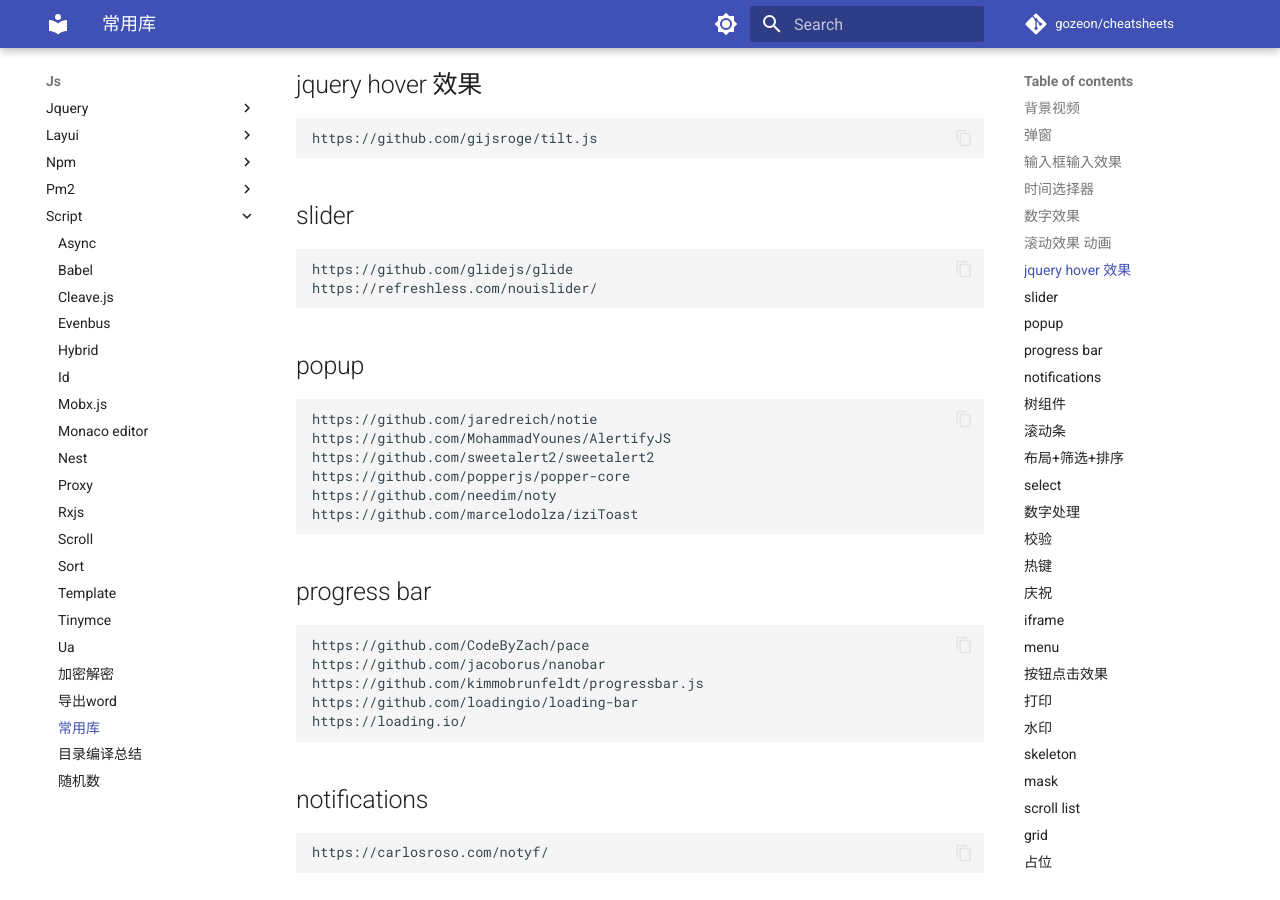
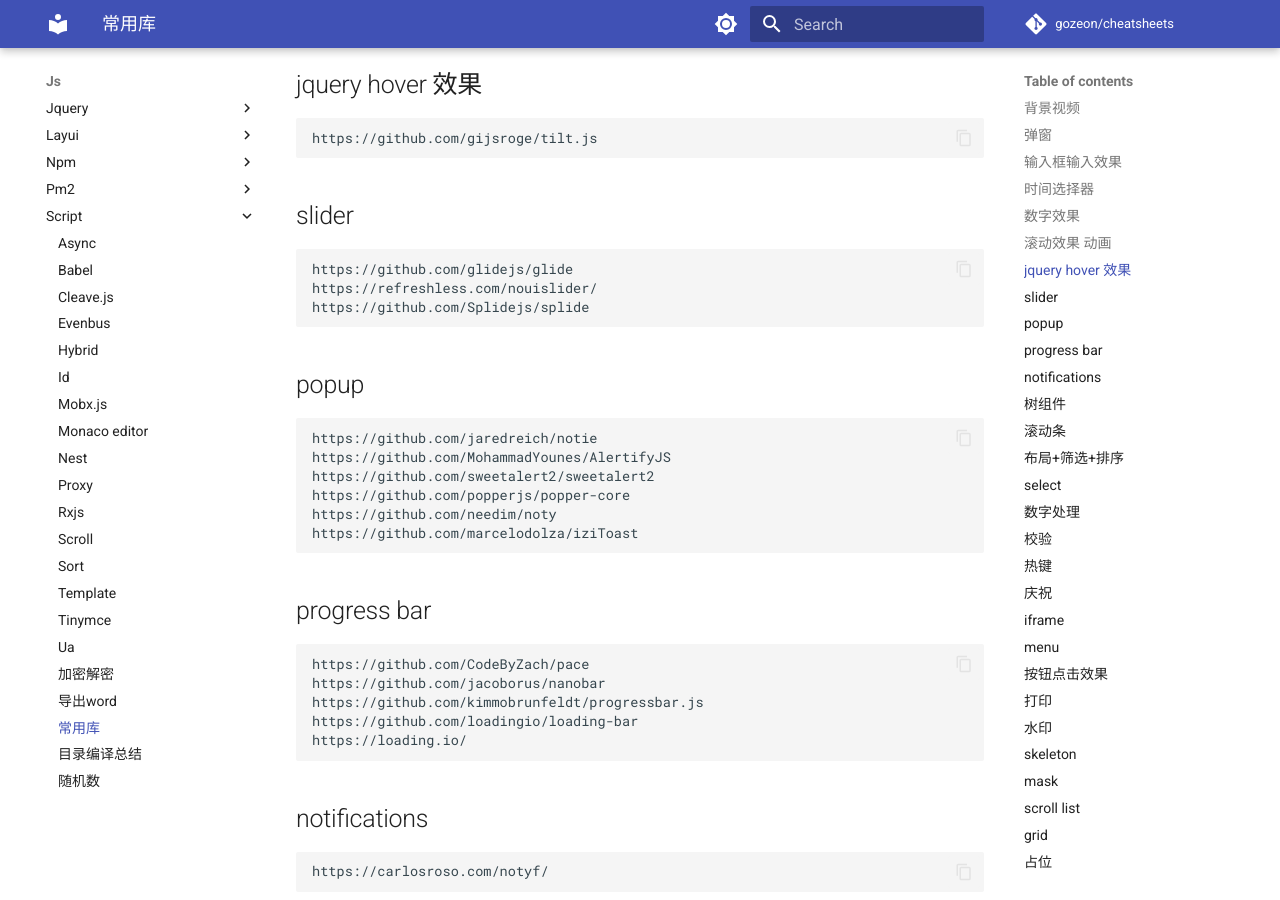
Before and after one commit to gozeon/cheatsheets, an MkDocs documentation site: the page built from docs/js/script/常用库.md, in a window 1280 px wide and 900 px high, scrolled down 1118 px. Built offline with MkDocs 1.6.1 and Material for MkDocs 9.7.7, drawn with Linux system fonts in a browser that asks for light colours; comment, search, counter and statistics services are not loaded; some of the changed lines change nothing that is shown.

Commit message:
Update 常用库.md

```diff
--- a/docs/js/script/常用库.md
+++ b/docs/js/script/常用库.md
@@ -40,6 +40,7 @@
 
     https://github.com/glidejs/glide
     https://refreshless.com/nouislider/
+    https://github.com/Splidejs/splide
 
 ## popup
 
```
